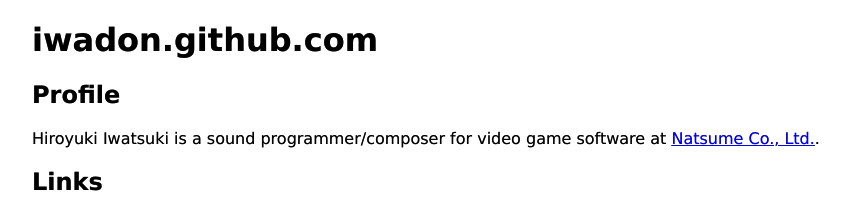
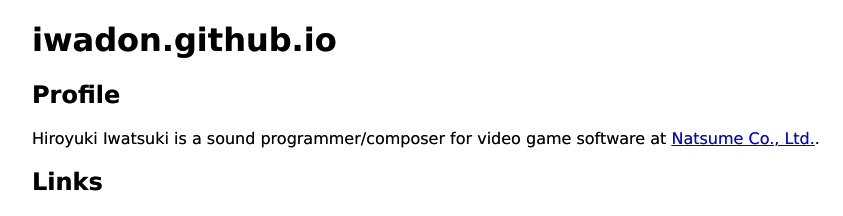
Before and after one commit to iwadon/iwadon.github.io, a Jekyll site: the page built from index.md, in a window 1280 px wide. Shown: the top 216 px of the page, without its empty margins (96-939 px from the left). Built offline with Jekyll 4.4.1, drawn with Linux system fonts in a browser that asks for light colours.

Commit message:
iwadon.github.com -> iwadon.github.io

```diff
--- a/index.md
+++ b/index.md
@@ -1,8 +1,8 @@
 ---
 layout: default
-title: iwadon.github.com
+title: iwadon.github.io
 ---
-iwadon.github.com
+iwadon.github.io
 =================
 
 Profile
```
